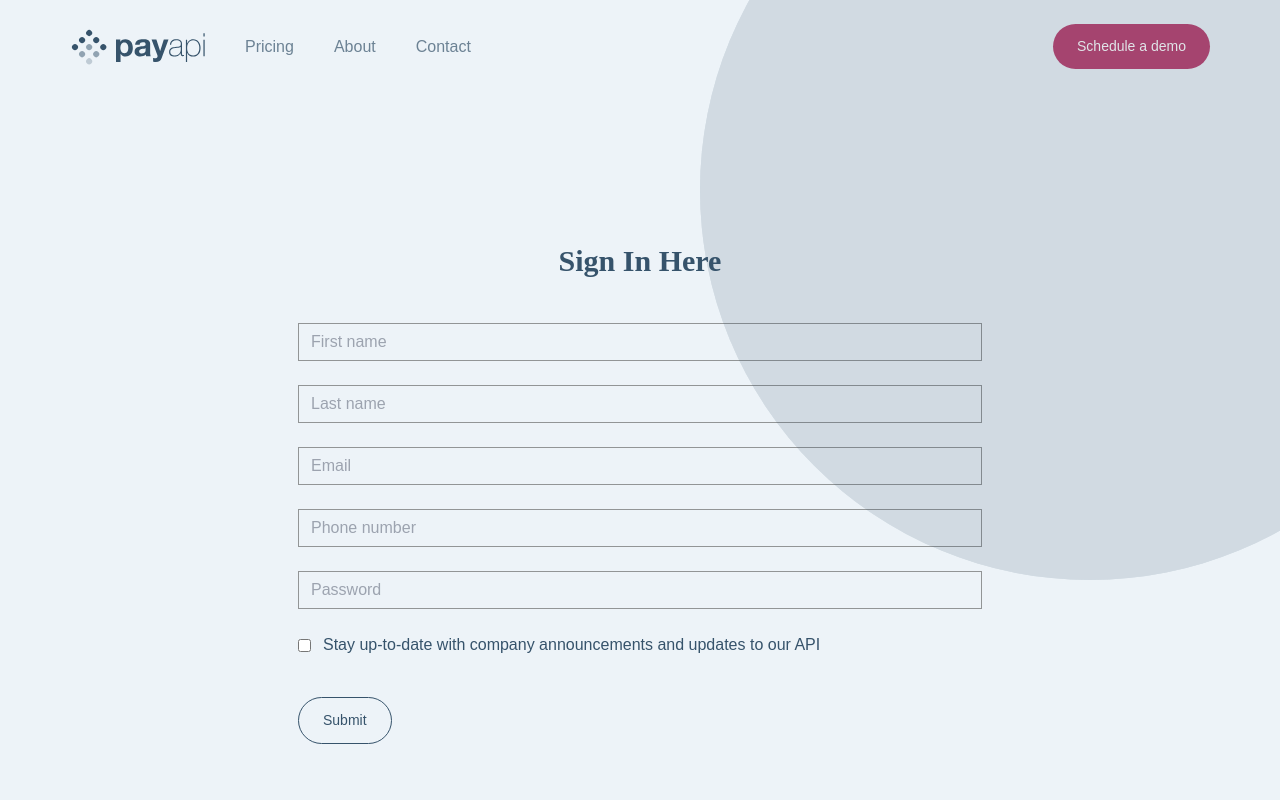
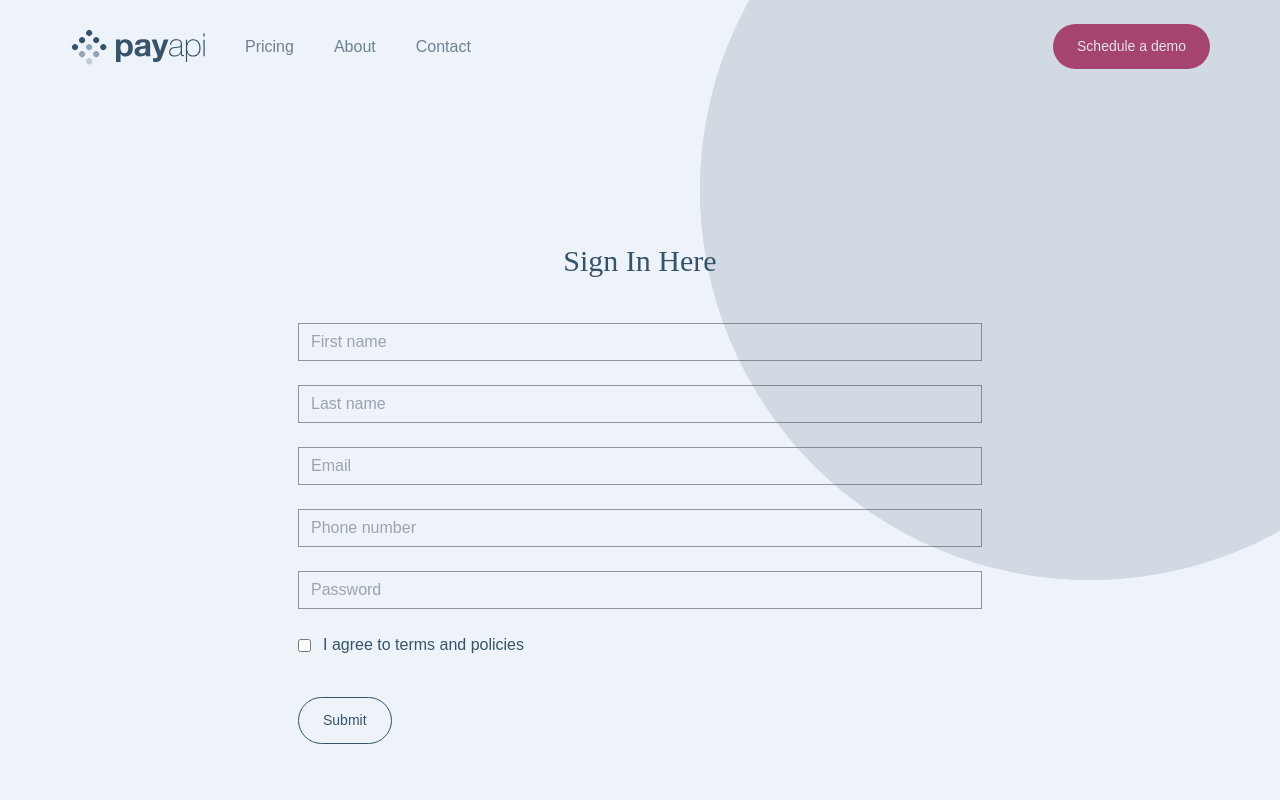
Before and after one commit to Hannahadora/Pay-api-react-app, a React (Create React App) app: page /signup in a window 1280 px wide. Shown: the top 800 px of the page. Built offline with nearby package versions, Linux system fonts and the light colour scheme.

Commit message:
update on contact page

```diff
--- a/src/pages/Signup.jsx
+++ b/src/pages/Signup.jsx
@@ -8,7 +8,7 @@ const Signup = () => {
   return (
     <div className="app-container">
       <div className="w-[60%] mx-auto my-[70px]">
-        <h3 className="text-center font-semibold text-[30px]">Sign In Here</h3>
+        <h3 className="text-center font-medium text-[30px]">Sign In Here</h3>
 
         <div className="mt-[40px]">
           <form className="flex flex-col">
@@ -50,8 +50,7 @@ const Signup = () => {
             <div className="flex items-center">
               <input type="checkbox" id="update" value={contact.update} />
               <label className="ml-3" htmlFor="update">
-                Stay up-to-date with company announcements and updates to our
-                API
+                I agree to terms and policies
               </label>
             </div>
 
```
